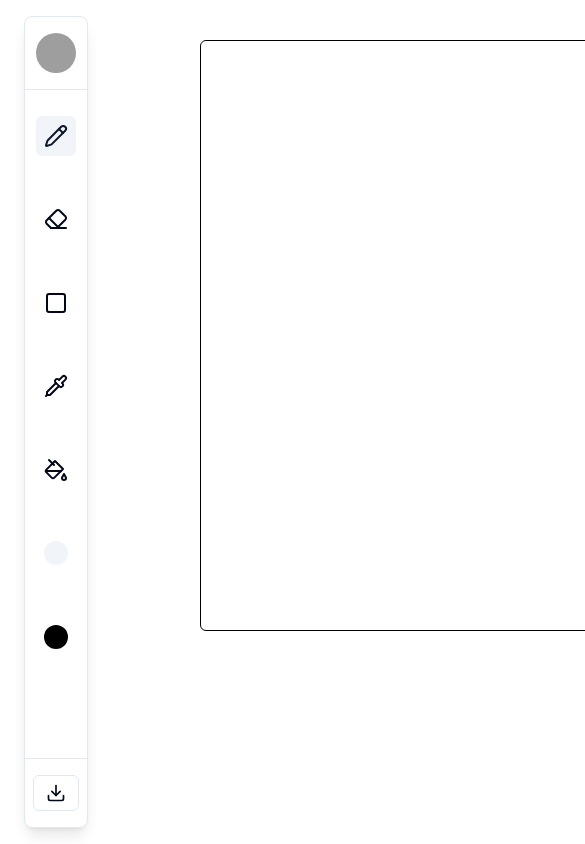
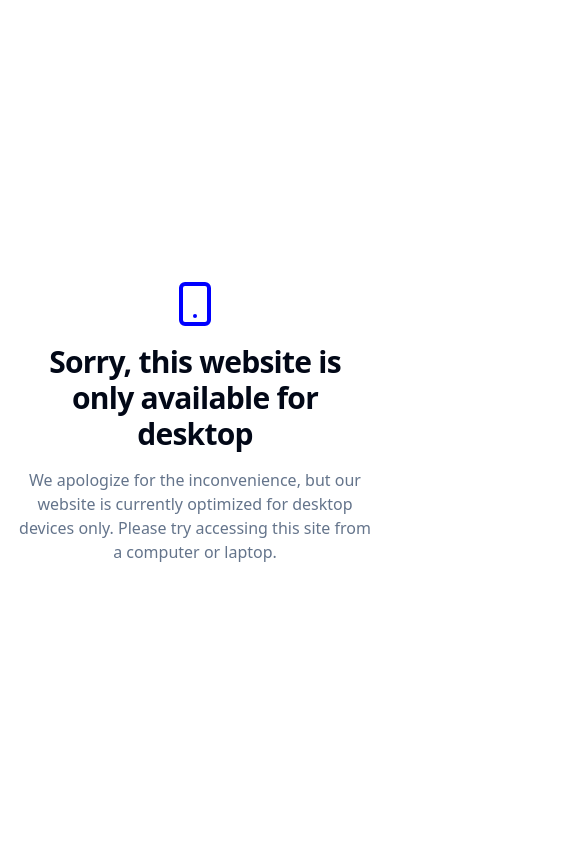
Before and after one commit to HasanYahya101/Artify-Vite, a React (Vite) app: page / in a window 390 px wide. Shown: the top 844 px of the page, 585 px wide, since content can reach past the window. Built offline with nearby package versions, Linux system fonts and the light colour scheme; grey boxes are pictures that could not be loaded.

Commit message:
refactor: Improve responsiveness for mobile devices in App component

```diff
--- a/src/App.jsx
+++ b/src/App.jsx
@@ -1,10 +1,23 @@
 import React from 'react';
 import CanvasDrawingApp from './components/component/playground';
+import Apology from './components/component/apology';
+
+const isDesktop = () => {
+    const userAgent = window.navigator.userAgent.toLowerCase();
+    const isMobile = /mobile|android|iphone|ipad|tablet|touch|samsung|fridge/i.test(userAgent);
+    const isSmallScreen = window.innerWidth <= 1024;
+    return !isMobile && !isSmallScreen;
+};
 
 function App() {
-    return (
-        <CanvasDrawingApp />
-    )
+    if (!isDesktop()) {
+        return <Apology />
+    }
+    else {
+        return (
+            <CanvasDrawingApp />
+        )
+    }
 }
 
 export default App
--- /dev/null
+++ b/src/components/component/apology.jsx
@@ -0,0 +1,36 @@
+export default function Apology() {
+    return (
+        <div className="flex min-h-[100dvh] flex-col items-center justify-center bg-background px-4 py-12 sm:px-6 lg:px-8">
+            <div className="mx-auto max-w-md text-center">
+                <SmartphoneIcon className="mx-auto h-12 w-12 text-primary" />
+                <h1 className="mt-4 text-3xl font-bold tracking-tight text-foreground sm:text-4xl">
+                    Sorry, this website is only available for desktop
+                </h1>
+                <p className="mt-4 text-muted-foreground">
+                    We apologize for the inconvenience, but our website is currently optimized for desktop devices only. Please
+                    try accessing this site from a computer or laptop.
+                </p>
+            </div>
+        </div>
+    )
+}
+
+function SmartphoneIcon(props) {
+    return (
+        <svg
+            {...props}
+            xmlns="http://www.w3.org/2000/svg"
+            width="24"
+            height="24"
+            viewBox="0 0 24 24"
+            fill="none"
+            stroke="blue"
+            strokeWidth="2"
+            strokeLinecap="round"
+            strokeLinejoin="round"
+        >
+            <rect width="14" height="20" x="5" y="2" rx="2" ry="2" />
+            <path d="M12 18h.01" />
+        </svg>
+    )
+}
```
